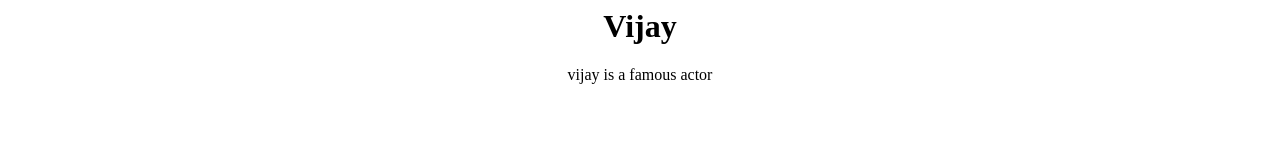
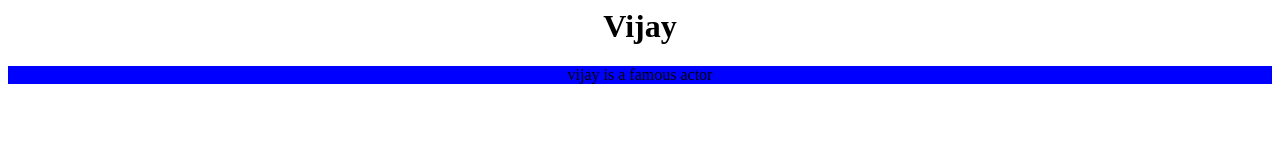
Before and after one commit to Gokul3203/practice2, a plain HTML site: page index.html in a window 1280 px wide. Drawn offline with Linux system fonts and the light colour scheme.

Commit message:
added style

```diff
--- a/index.html
+++ b/index.html
@@ -1,4 +1,4 @@
 <center>
 <h1>Vijay</h1>
-<p>vijay is a famous actor</p>
+<p style="background-color:blue">vijay is a famous actor</p>
 </center>
```
